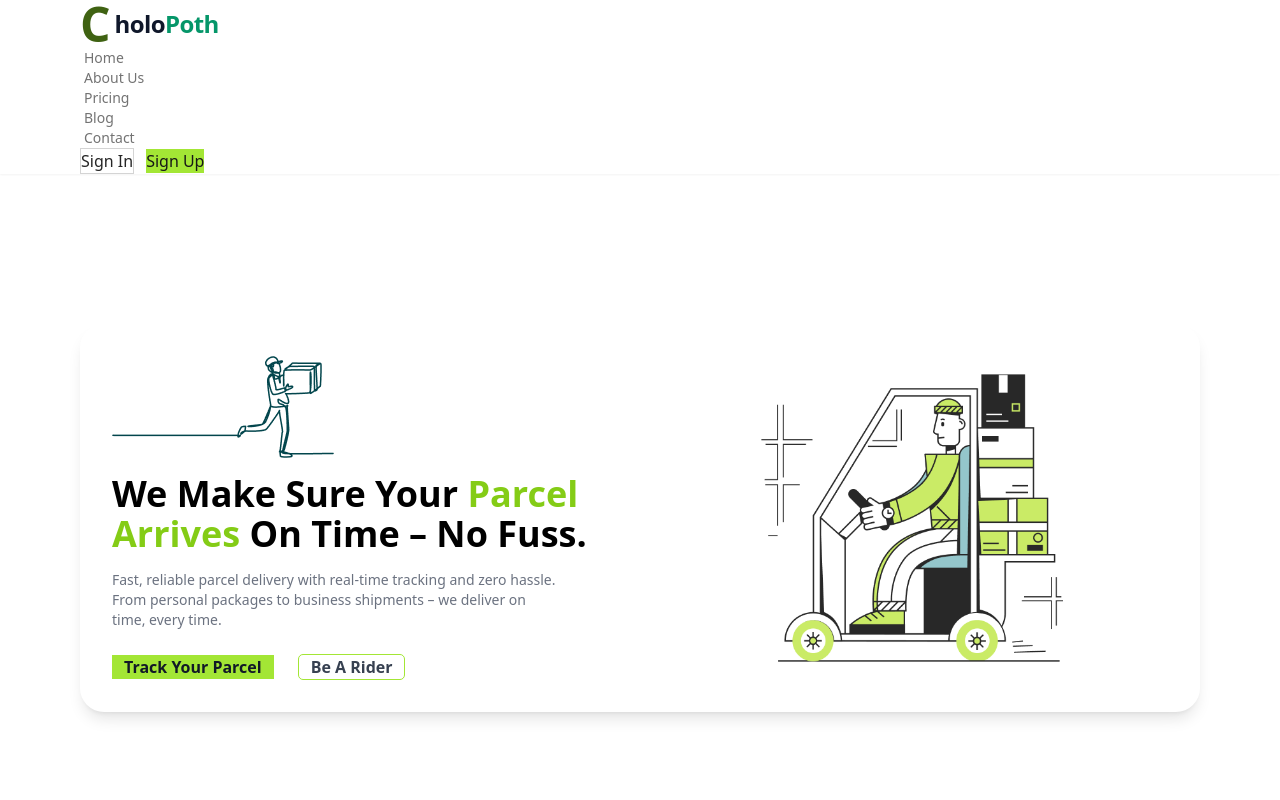
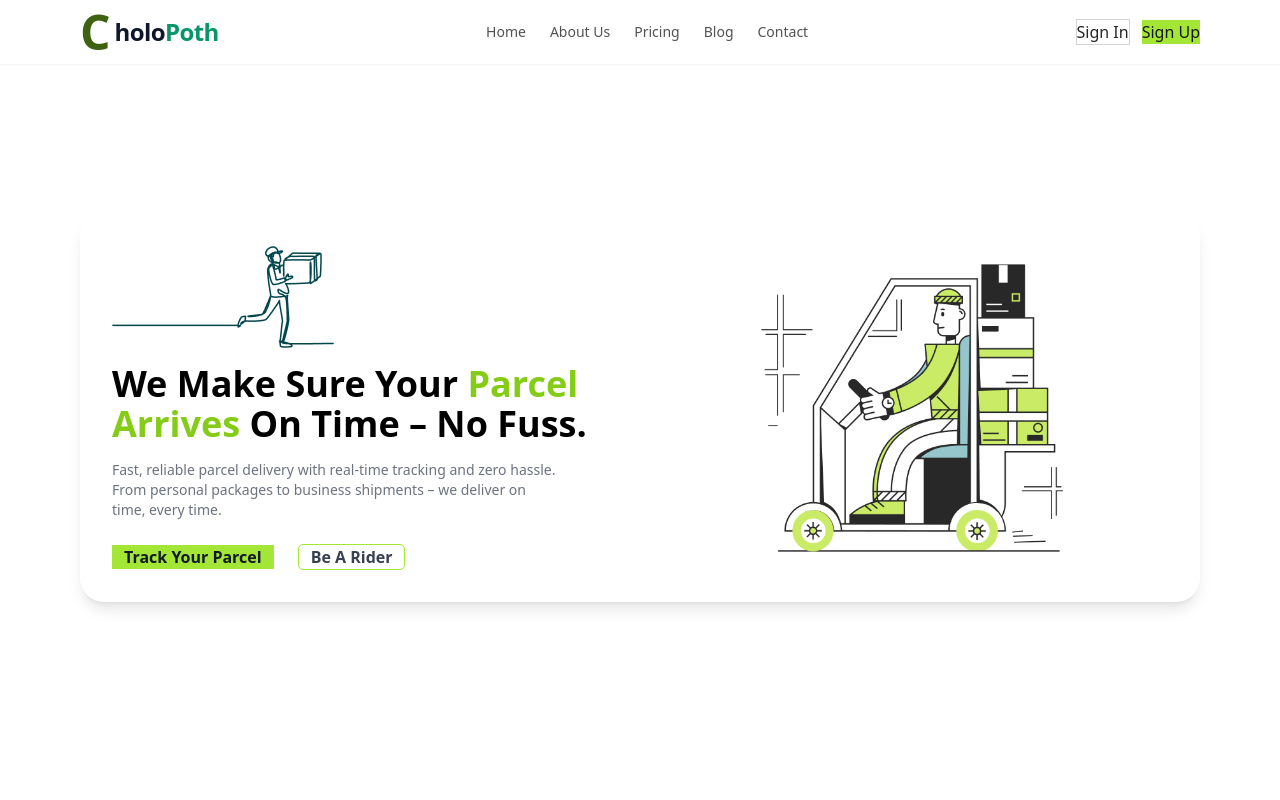
Before and after one commit to BoRaT-7/Cholopoth-courier, a React (Vite) app in the folder client/: page / in a window 1280 px wide. Shown: the top 800 px of the page. Built offline with nearby package versions, Linux system fonts and the light colour scheme.

Commit message:
commit-3

```diff
--- a/client/src/components/Navbar.jsx
+++ b/client/src/components/Navbar.jsx
@@ -1,7 +1,10 @@
 import { Link, NavLink, useNavigate } from "react-router-dom";
+import { useState } from "react";
 
 const Navbar = () => {
   const navigate = useNavigate();
+  const [open, setOpen] = useState(false);
+
   const stored = localStorage.getItem("cp_user");
   const user = stored ? JSON.parse(stored) : null;
 
@@ -14,25 +17,36 @@ const Navbar = () => {
   ];
 
   const handleDashboardClick = () => {
+    setOpen(false);
     if (!user) return;
 
-    if (user.role === "agent") {
-      navigate("/dashboard/agent");        // biker / delivery agent dashboard
-    } else if (user.role === "customer") {
-      navigate("/dashboard/customer");     // normal user dashboard
-    } else if (user.role === "admin") {
-      navigate("/dashboard/admin");
-    } else {
-      navigate("/");                       // fallback
-    }
+    if (user.role === "agent") navigate("/dashboard/agent");
+    else if (user.role === "customer") navigate("/dashboard/customer");
+    else if (user.role === "admin") navigate("/dashboard/admin");
+    else navigate("/");
   };
 
+  const handleLogout = () => {
+    localStorage.removeItem("cp_user");
+    navigate("/login");
+    setOpen(false);
+  };
+
+  const hoverLink =
+    "transition-all duration-200 hover:text-neutral-900 hover:scale-105";
+
+  const hoverBtn =
+    "transition-all duration-200 hover:scale-105 active:scale-95";
+
   return (
-    <header className="bg-base-100 shadow-sm">
-      <div className="navbar max-w-6xl mx-auto px-4">
-        {/* left */}
-        <div className="navbar-start">
-          <Link to="/" className="flex items-center gap-1">
+    <header className="bg-base-100 shadow-sm sticky top-0 z-50">
+      <div className="max-w-6xl mx-auto px-4">
+        <div className="flex items-center justify-between h-16">
+          {/* Logo */}
+          <Link
+            to="/"
+            className="flex items-center gap-1 transition hover:opacity-80"
+          >
             <span className="text-5xl font-extrabold text-lime-800 leading-none">
               C
             </span>
@@ -41,68 +55,135 @@ const Navbar = () => {
               <span className="text-emerald-600">Poth</span>
             </span>
           </Link>
-        </div>
 
-        {/* center */}
-        <div className="navbar-center hidden lg:flex">
-          <ul className="menu menu-horizontal px-1 text-sm text-neutral-500">
+          {/* Desktop Menu */}
+          <nav className="hidden lg:flex items-center gap-6 text-sm text-neutral-600">
             {navItems.map((item) => (
-              <li key={item.label}>
               <a
+                key={item.label}
                 href={item.href}
-                  className="hover:text-neutral-900 transition-colors"
+                className={`${hoverLink} hover:underline underline-offset-4`}
               >
                 {item.label}
               </a>
-              </li>
             ))}
 
             {user && (
-              <li>
               <button
                 onClick={handleDashboardClick}
-                  className="hover:text-neutral-900 mt-1.5 transition-colors"
+                className={`${hoverLink} font-medium`}
               >
                 Dashboard
               </button>
-              </li>
             )}
-          </ul>
-        </div>
+          </nav>
 
-        {/* right */}
-        <div className="navbar-end hidden md:flex items-center gap-3">
-          {!user && (
+          {/* Desktop Auth */}
+          <div className="hidden md:flex items-center gap-3">
+            {!user ? (
               <>
                 <NavLink
                   to="/login"
-                className="btn btn-sm bg-base-100 border border-neutral-300 text-neutral-800 hover:bg-neutral-100"
+                  className={`btn btn-sm bg-base-100 border border-neutral-300 text-neutral-800 hover:bg-neutral-100 ${hoverBtn}`}
                 >
                   Sign In
                 </NavLink>
 
                 <NavLink
                   to="/register"
-                className="btn btn-sm border-none bg-lime-400 text-neutral-900 hover:bg-lime-500"
+                  className={`btn btn-sm border-none bg-lime-400 text-neutral-900 hover:bg-lime-500 ${hoverBtn}`}
                 >
                   Sign Up
                 </NavLink>
               </>
+            ) : (
+              <button
+                onClick={handleLogout}
+                className={`btn btn-sm bg-neutral-900 border-none text-lime-400 hover:bg-neutral-800 ${hoverBtn}`}
+              >
+                Logout
+              </button>
             )}
+          </div>
+
+          {/* Mobile Toggle */}
+          <button
+            onClick={() => setOpen(!open)}
+            className={`lg:hidden btn btn-ghost btn-sm ${hoverBtn}`}
+          >
+            <svg
+              xmlns="http://www.w3.org/2000/svg"
+              className="h-6 w-6"
+              fill="none"
+              viewBox="0 0 24 24"
+              stroke="currentColor"
+            >
+              <path
+                strokeLinecap="round"
+                strokeLinejoin="round"
+                strokeWidth={2}
+                d={open ? "M6 18L18 6M6 6l12 12" : "M4 6h16M4 12h16M4 18h16"}
+              />
+            </svg>
+          </button>
+        </div>
+
+        {/* Mobile Menu */}
+        {open && (
+          <div className="lg:hidden pb-4 animate-fade-in">
+            <div className="flex flex-col gap-3 text-sm text-neutral-600">
+              {navItems.map((item) => (
+                <a
+                  key={item.label}
+                  href={item.href}
+                  onClick={() => setOpen(false)}
+                  className={`${hoverLink} py-1`}
+                >
+                  {item.label}
+                </a>
+              ))}
 
               {user && (
                 <button
-              onClick={() => {
-                localStorage.removeItem("cp_user");
-                navigate("/login");
-              }}
-              className="btn btn-sm bg-neutral-900 border-none hover:bg-neutral-800 text-lime-400"
+                  onClick={handleDashboardClick}
+                  className={`${hoverLink} text-left`}
+                >
+                  Dashboard
+                </button>
+              )}
+
+              <div className="pt-3 border-t flex flex-col gap-2">
+                {!user ? (
+                  <>
+                    <NavLink
+                      to="/login"
+                      onClick={() => setOpen(false)}
+                      className={`btn btn-sm ${hoverBtn}`}
+                    >
+                      Sign In
+                    </NavLink>
+
+                    <NavLink
+                      to="/register"
+                      onClick={() => setOpen(false)}
+                      className={`btn btn-sm bg-lime-400 border-none text-neutral-900 hover:bg-lime-500 ${hoverBtn}`}
+                    >
+                      Sign Up
+                    </NavLink>
+                  </>
+                ) : (
+                  <button
+                    onClick={handleLogout}
+                    className={`btn btn-sm bg-neutral-900 border-none text-lime-400 hover:bg-neutral-800 ${hoverBtn}`}
                   >
                     Logout
                   </button>
                 )}
               </div>
             </div>
+          </div>
+        )}
+      </div>
     </header>
   );
 };
```
Lines whose indentation alone changed are shown as unchanged.
